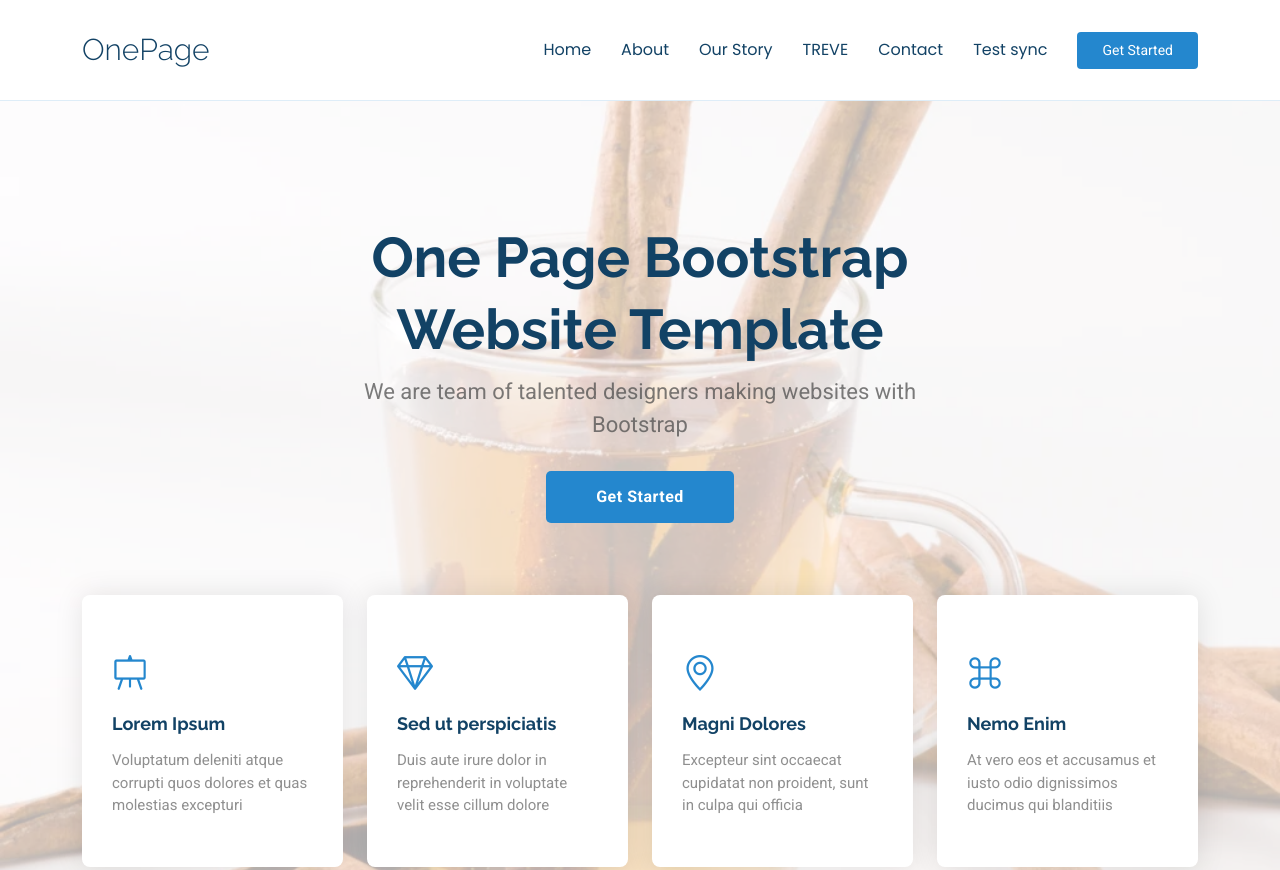
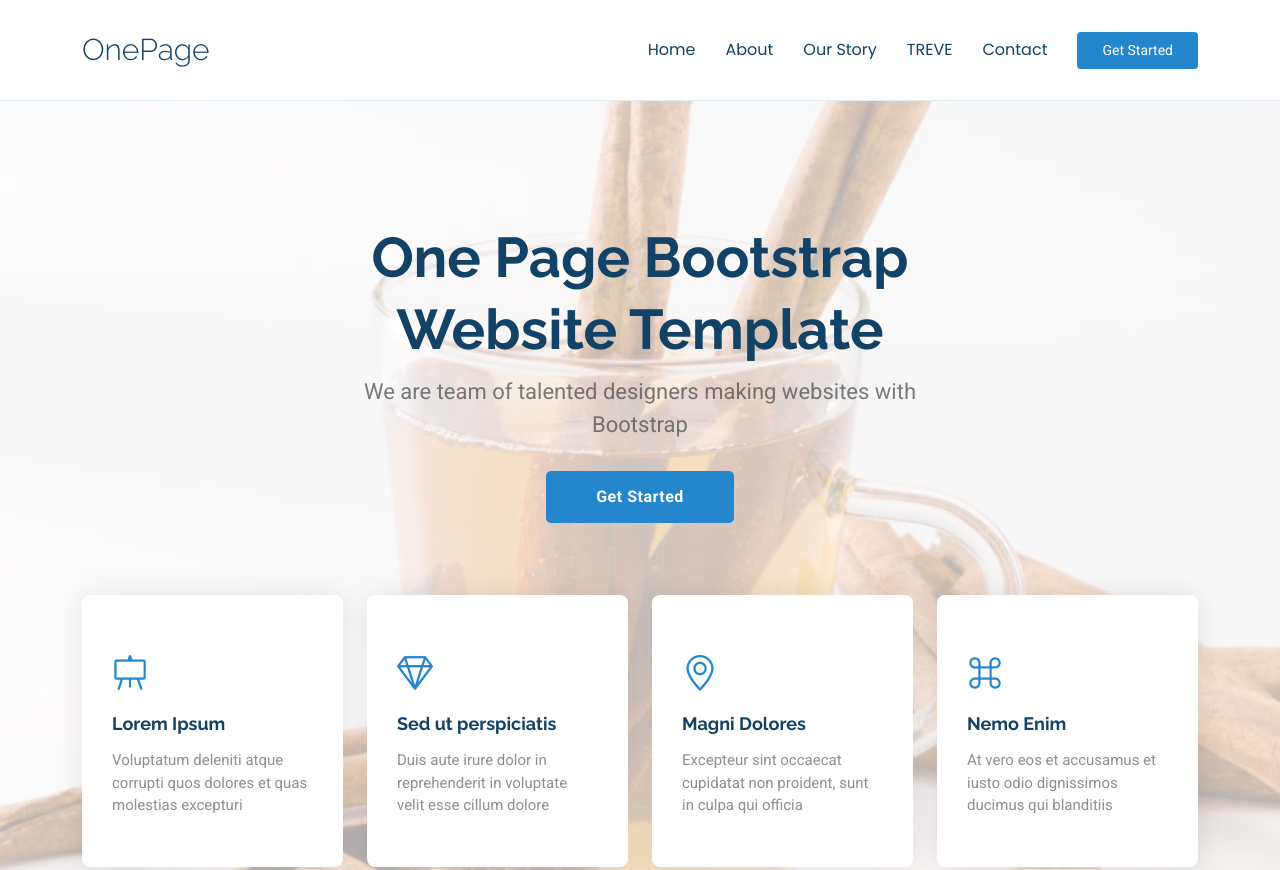
Before and after one commit to prajath330/OnePage, a plain HTML site: page index.html in a window 1280 px wide. Shown: the top 870 px of the page. Drawn offline with Linux system fonts and the light colour scheme.

Commit message:
Update index.html

```diff
--- a/index.html
+++ b/index.html
@@ -54,7 +54,6 @@
           <li><a href="#our_story">Our Story</a></li>
           <li><a href="#treve">TREVE</a></li>
           <li><a href="#contact">Contact</a></li>
-          <li><a href="#test">Test sync</a></li>
         </ul>
         <i class="mobile-nav-toggle d-xl-none bi bi-list"></i>
       </nav>
```
